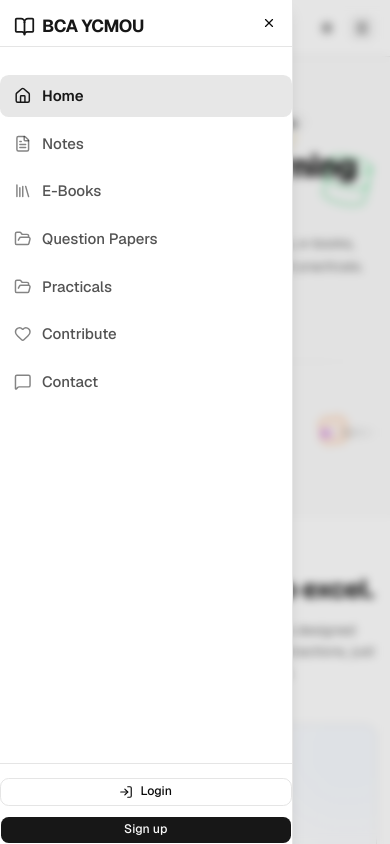
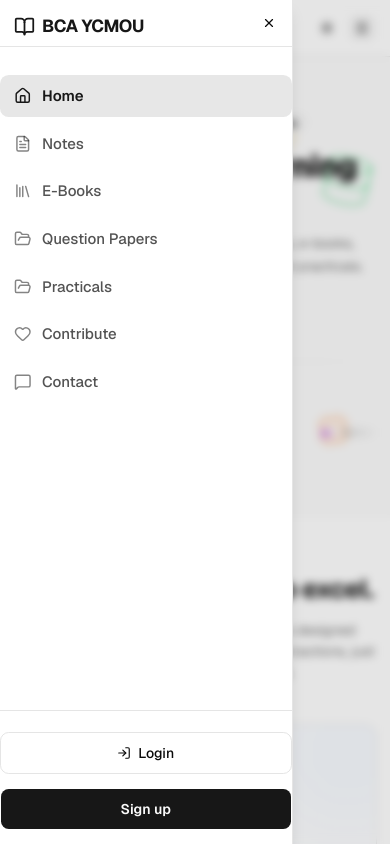
Before and after one commit to saahiyo/bcanotes, a Next.js app: page / in a window 390 px wide. Both pictures are taken after a click on the button "Open Menu". Shown: the top 844 px of the page. Built offline with nearby package versions, Linux system fonts and the light colour scheme.

Commit message:
style: hide mascot on mobile and enlarge sidebar buttons

```diff
--- a/app/(main)/page.tsx
+++ b/app/(main)/page.tsx
@@ -21,7 +21,7 @@ export default function Home() {
 
         {/* Mascot - absolutely positioned, completely out of content flow */}
         <div className="absolute top-8 sm:top-12 md:top-16 left-0 right-0 flex justify-center z-10 pointer-events-none">
-          <BlobMascot className="w-28 sm:w-36 md:w-44 h-auto pointer-events-auto" />
+          <BlobMascot className="w-28 sm:w-36 md:w-44 h-auto pointer-events-auto hidden sm:block" />
         </div>
 
         <div className="container mx-auto px-4 sm:px-6 lg:px-8 relative z-10">
--- a/components/navbar.tsx
+++ b/components/navbar.tsx
@@ -111,15 +111,15 @@ export function Navbar() {
                     })}
                   </nav>
                 </div>
-                <div className="mt-auto pt-4 flex flex-col gap-3 border-t">
+                <div className="mt-auto pt-6 flex flex-col gap-4 border-t pb-4">
                   <Link href="/login" onClick={closeMenu}>
-                    <Button variant="outline" className="w-full gap-2">
-                      <LogIn className="h-4 w-4" />
+                    <Button variant="outline" size="lg" className="w-full gap-2 h-12 text-base">
+                      <LogIn className="h-5 w-5" />
                       Login
                     </Button>
                   </Link>
                   <Link href="/signup" onClick={closeMenu}>
-                    <Button className="w-full">Sign up</Button>
+                    <Button size="lg" className="w-full h-12 text-base font-semibold">Sign up</Button>
                   </Link>
                 </div>
               </SheetContent>
```
